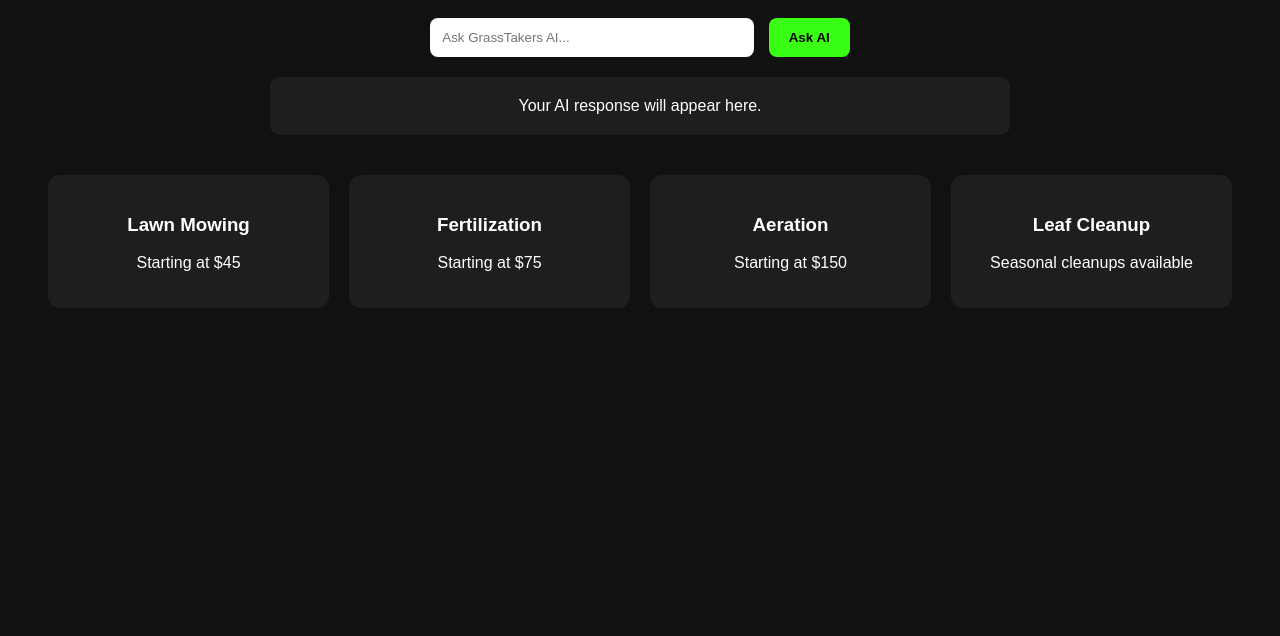
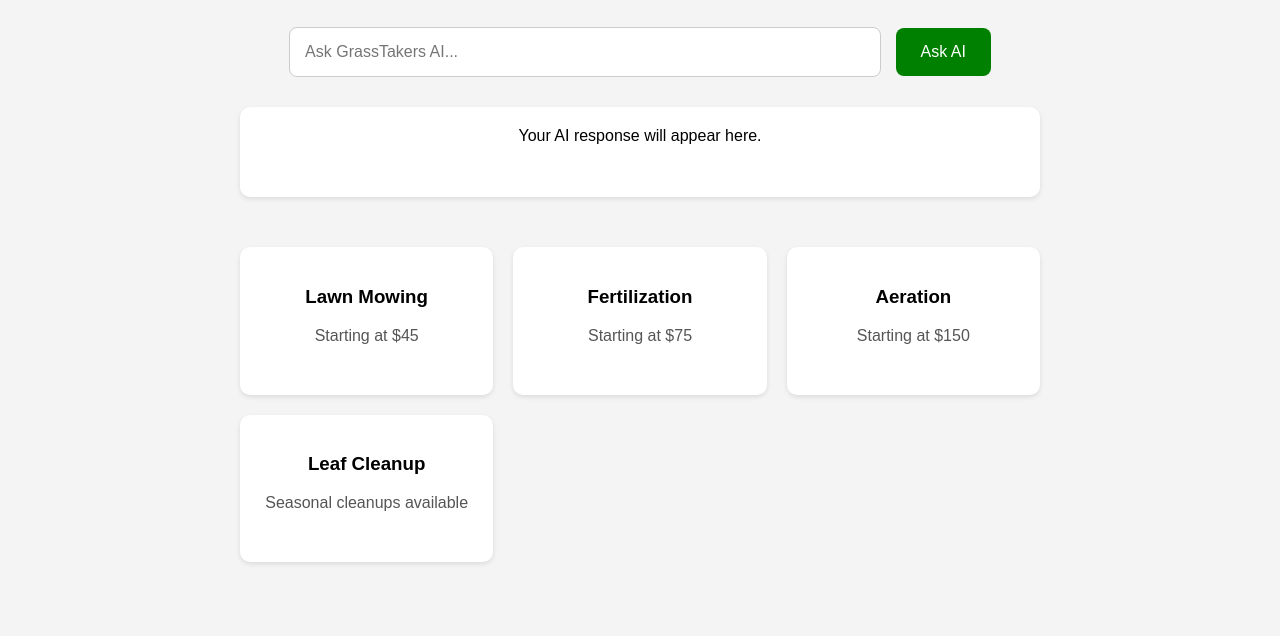
Before and after one commit to 315grasstakers-alt/grasstakers-ai, a plain HTML site: page frontend/index.html in a window 1280 px wide. Shown: the part 164-800 px from the top of the page. Drawn offline with Linux system fonts and the light colour scheme.

Commit message:
Complete working frontend

```diff
--- a/frontend/index.html
+++ b/frontend/index.html
@@ -1,72 +1,113 @@
 <!DOCTYPE html>
 <html lang="en">
+
 <head>
+
   <meta charset="UTF-8" />
-  <meta name="viewport" content="width=device-width, initial-scale=1.0"/>
+
+  <meta
+    name="viewport"
+    content="width=device-width, initial-scale=1.0"
+  />
+
   <title>GrassTakers AI</title>
 
   <style>
+
     body {
-      font-family: Arial;
-      background: #111;
-      color: white;
-      padding: 40px;
+
+      font-family: Arial, sans-serif;
+      background: #f4f4f4;
+      margin: 0;
+      padding: 0;
       text-align: center;
     }
 
+    .container {
+
+      max-width: 800px;
+      margin: auto;
+      padding: 40px 20px;
+    }
+
     h1 {
-      color: #39ff14;
+
+      color: green;
+      font-size: 48px;
+      margin-bottom: 10px;
+    }
+
+    p {
+
+      color: #555;
+      margin-bottom: 30px;
     }
 
     input {
-      width: 300px;
-      padding: 12px;
+
+      width: 70%;
+      padding: 15px;
       border-radius: 8px;
-      border: none;
-      margin-top: 20px;
+      border: 1px solid #ccc;
+      font-size: 16px;
     }
 
     button {
-      padding: 12px 20px;
+
+      padding: 15px 25px;
       border: none;
       border-radius: 8px;
-      background: #39ff14;
-      color: black;
-      font-weight: bold;
+      background: green;
+      color: white;
+      font-size: 16px;
       cursor: pointer;
       margin-left: 10px;
     }
 
+    button:hover {
+
+      background: darkgreen;
+    }
+
     .response {
-      margin-top: 20px;
+
+      margin-top: 30px;
       padding: 20px;
-      background: #1e1e1e;
+      background: white;
       border-radius: 10px;
-      max-width: 700px;
-      margin-left: auto;
-      margin-right: auto;
+      min-height: 50px;
+      box-shadow: 0 2px 5px rgba(0,0,0,0.1);
     }
 
     .services {
+
+      margin-top: 50px;
       display: grid;
-      grid-template-columns: repeat(auto-fit, minmax(220px, 1fr));
+      grid-template-columns: repeat(auto-fit, minmax(200px, 1fr));
       gap: 20px;
-      margin-top: 40px;
     }
 
     .card {
-      background: #1e1e1e;
+
+      background: white;
       padding: 20px;
-      border-radius: 12px;
+      border-radius: 10px;
+      box-shadow: 0 2px 5px rgba(0,0,0,0.1);
     }
+
   </style>
+
 </head>
 
 <body>
 
+  <div class="container">
+
     <h1>GrassTakers AI</h1>
 
-  <p>AI-powered lawn care assistant</p>
+    <p>
+      AI-powered lawn care assistant
+    </p>
 
     <input
       type="text"
@@ -74,9 +115,14 @@
       placeholder="Ask GrassTakers AI..."
     />
 
-  <button onclick="askAI()">Ask AI</button>
+    <button onclick="askAI()">
+      Ask AI
+    </button>
 
-  <div class="response" id="response">
+    <div
+      class="response"
+      id="response"
+    >
       Your AI response will appear here.
     </div>
 
@@ -104,18 +150,27 @@
 
     </div>
 
+  </div>
+
   <script>
+
     async function askAI() {
 
       const message =
         document.getElementById('message').value;
 
+      const responseBox =
+        document.getElementById('response');
+
       if (!message) {
-        alert('Please enter a message');
+
+        responseBox.innerHTML =
+          'Please enter a message';
+
         return;
       }
 
-      document.getElementById('response').innerText =
+      responseBox.innerHTML =
         'Thinking...';
 
       try {
@@ -137,18 +192,18 @@
 
         const data = await response.json();
 
-        document.getElementById('response').innerText =
-          data.reply || 'No response from AI';
+        responseBox.innerHTML =
+          data.reply || data.error;
 
       } catch (error) {
 
         console.log(error);
 
-        document.getElementById('response').innerText =
+        responseBox.innerHTML =
           'Server connection failed';
-
       }
     }
+
   </script>
 
 </body>
```
Lines whose indentation alone changed are shown as unchanged.
